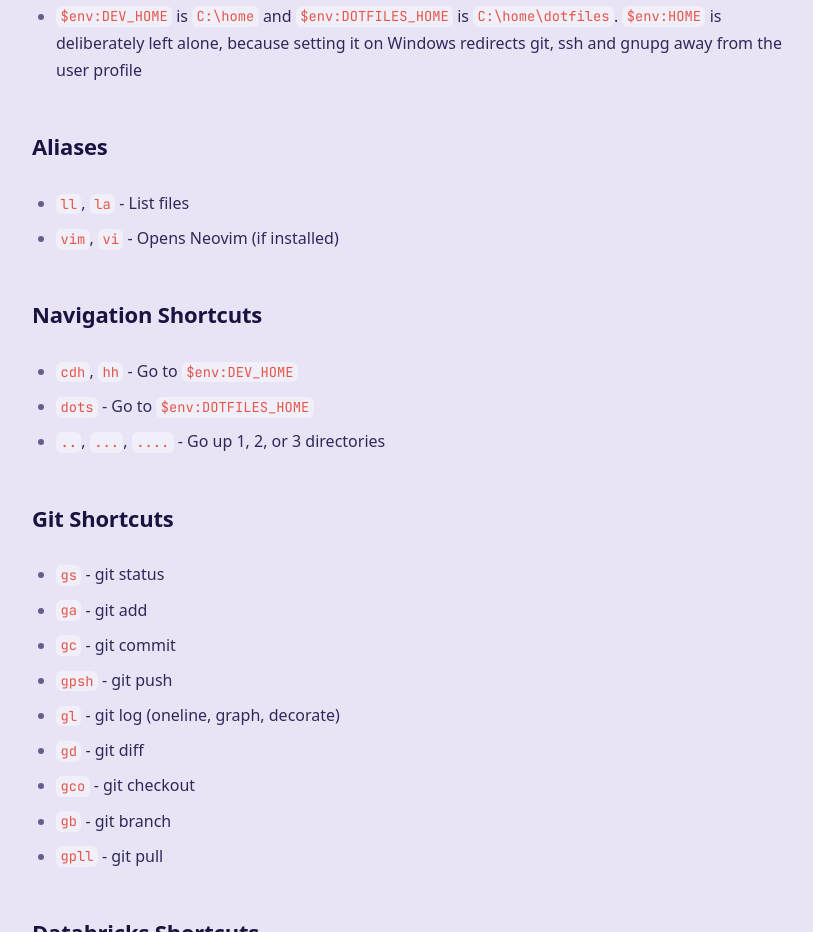
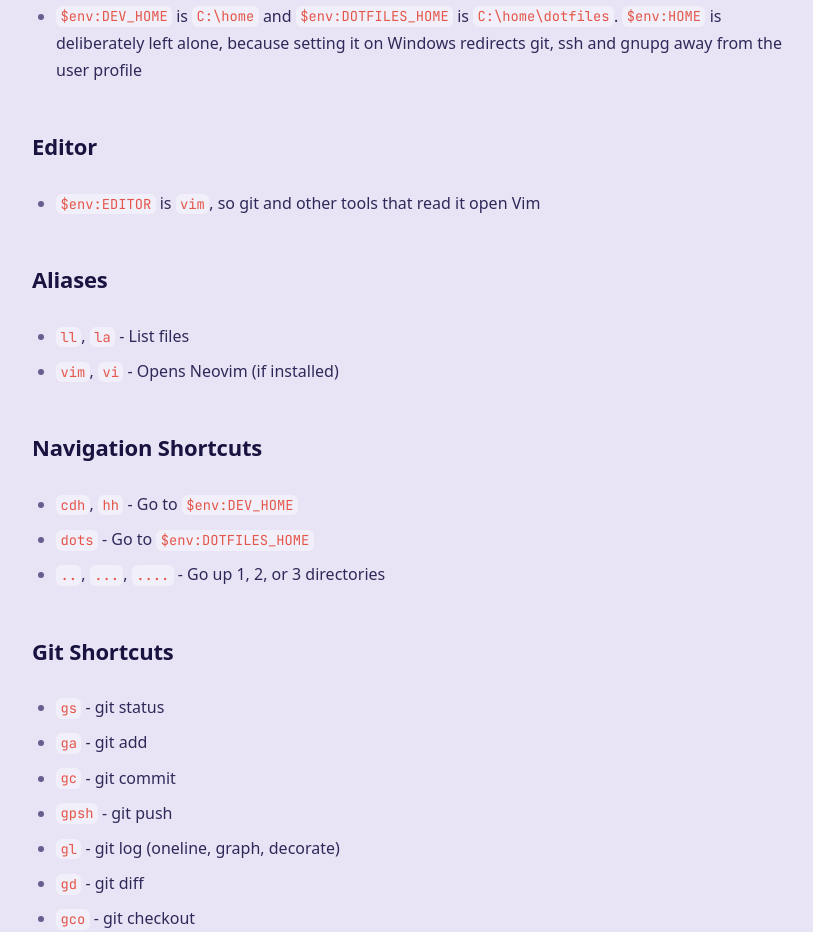
Before and after one commit to romaklimenko/dotfiles, a website: page install/index.html in a window 1280 px wide. Shown: the part 2216-3148 px from the top of the page, without its empty margins (320-1133 px from the left). Drawn offline with Linux system fonts and the light colour scheme.

Commit message:
feat(windows): set EDITOR to vim in profile
The PowerShell profile did not set EDITOR, so git and other tools had no default editor on Windows. Set it to vim, which resolves to the vim bundled with Git for Windows. Document it in the README and regenerate the install page.

```diff
--- a/install/index.html
+++ b/install/index.html
@@ -857,6 +857,11 @@
     <li><code>$env:DEV_HOME</code> is <code>C:\home</code> and <code>$env:DOTFILES_HOME</code> is <code>C:\home\dotfiles</code>. <code>$env:HOME</code> is deliberately left alone, because setting it on Windows redirects git, ssh and gnupg away from the user profile</li>
 </ul>
 
+<h3>Editor</h3>
+<ul>
+    <li><code>$env:EDITOR</code> is <code>vim</code>, so git and other tools that read it open Vim</li>
+</ul>
+
 <h3>Aliases</h3>
 <ul>
     <li><code>ll</code>, <code>la</code> - List files</li>
```
Also changed, not shown: README.md, 1 other file.
